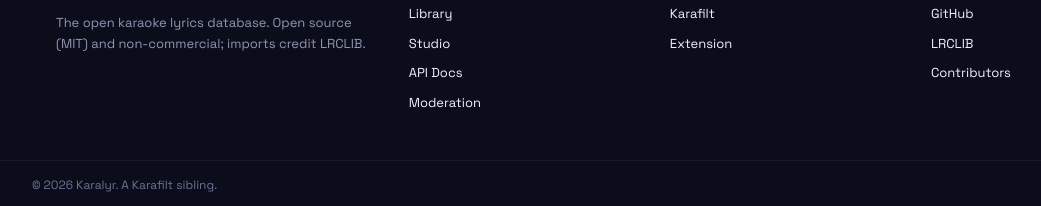
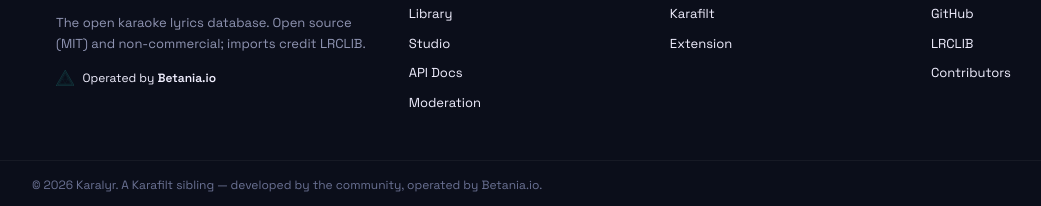
Before and after one commit to lemara98/karalyr, a Next.js app: page /docs in a window 1280 px wide. Shown: the part 2308-2514 px from the top of the page, without its empty margins (32-1073 px from the left). Built offline with nearby package versions, Linux system fonts and the light colour scheme; no server answers.

Commit message:
Operated by Betania.io

```diff
--- a/app/layout.tsx
+++ b/app/layout.tsx
@@ -96,6 +96,23 @@
                 The open karaoke lyrics database. Open source (MIT) and
                 non-commercial; imports credit LRCLIB.
               </p>
+              <a
+                href="https://betania.io"
+                target="_blank"
+                rel="noopener noreferrer"
+                className="mt-4 flex items-center gap-2 text-xs text-[color:var(--color-text-muted)] transition-colors hover:text-[color:var(--color-text)]"
+              >
+                {/* The Betania triangle mark, inlined from the karafilt site. */}
+                <svg viewBox="76 0 1000 868" fill="none" className="h-4 w-auto" aria-hidden="true">
+                  <path d="M1066.17 859H85.8291L575.999 9.99902L1066.17 859Z" stroke="#30D5C8" strokeWidth="10" />
+                  <path d="M960.515 798H191.485L576 132L960.515 798Z" stroke="#30D5C8" strokeWidth="7" />
+                  <path d="M861.789 741H290.211L576 245.999L861.789 741Z" stroke="#30D5C8" strokeWidth="3" />
+                  <path d="M435.704 495H716.296L576 738.001L435.704 495Z" stroke="#30D5C8" strokeWidth="3" />
+                </svg>
+                <span>
+                  Operated by <span className="font-semibold">Betania.io</span>
+                </span>
+              </a>
             </div>
             {FOOTER_COLS.map((col) => (
               <div key={col.title} className="flex flex-col gap-2.5">
@@ -114,7 +131,16 @@
           </div>
           <div className="border-t border-white/5 px-6 py-4">
             <p className="mx-auto max-w-6xl text-xs text-[color:var(--color-text-dim)]">
-              © 2026 Karalyr. A Karafilt sibling.
+              © 2026 Karalyr. A Karafilt sibling — developed by the community, operated by{" "}
+              <a
+                href="https://betania.io"
+                target="_blank"
+                rel="noopener noreferrer"
+                className="text-[color:var(--klr-b)] underline decoration-dotted underline-offset-2 hover:no-underline"
+              >
+                Betania.io
+              </a>
+              .
             </p>
           </div>
         </footer>
```
